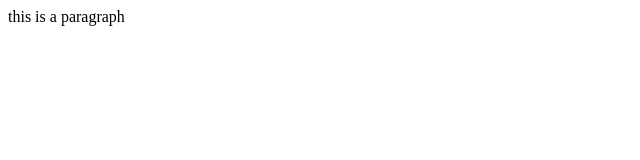
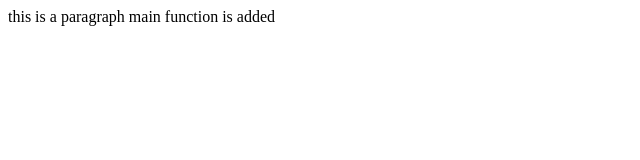
Before and after one commit to Madhuridhammalapati/Example, a plain HTML site: page index.html in a window 1280 px wide. Shown: the whole page, without its empty margins (0-640 px from the left). Drawn offline with Linux system fonts and the light colour scheme.

Commit message:
main is added

```diff
--- a/index.html
+++ b/index.html
@@ -1 +1 @@
-<p> this is a paragraph</p>
+<p> this is a paragraph main function is added</p>
```
